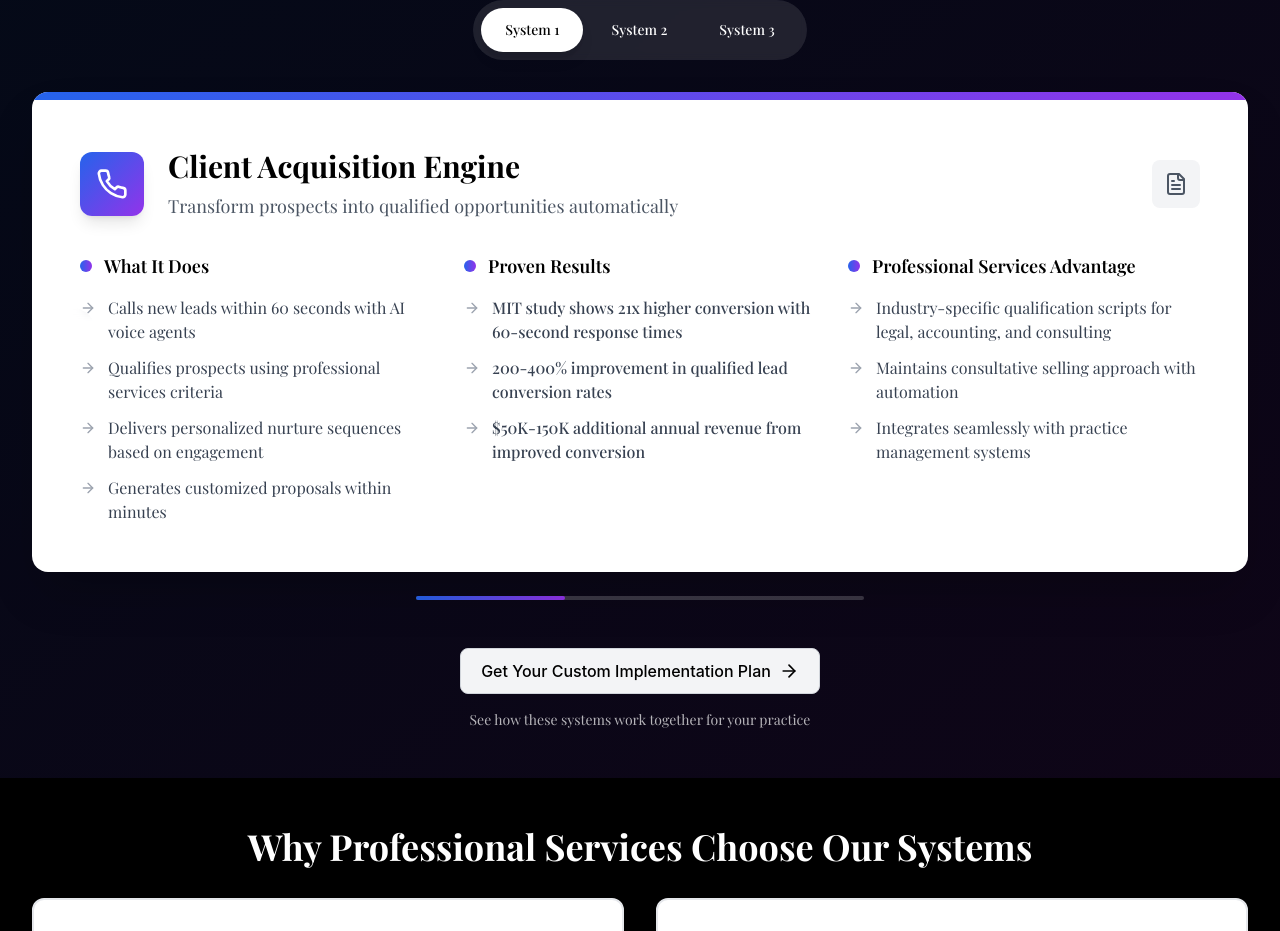
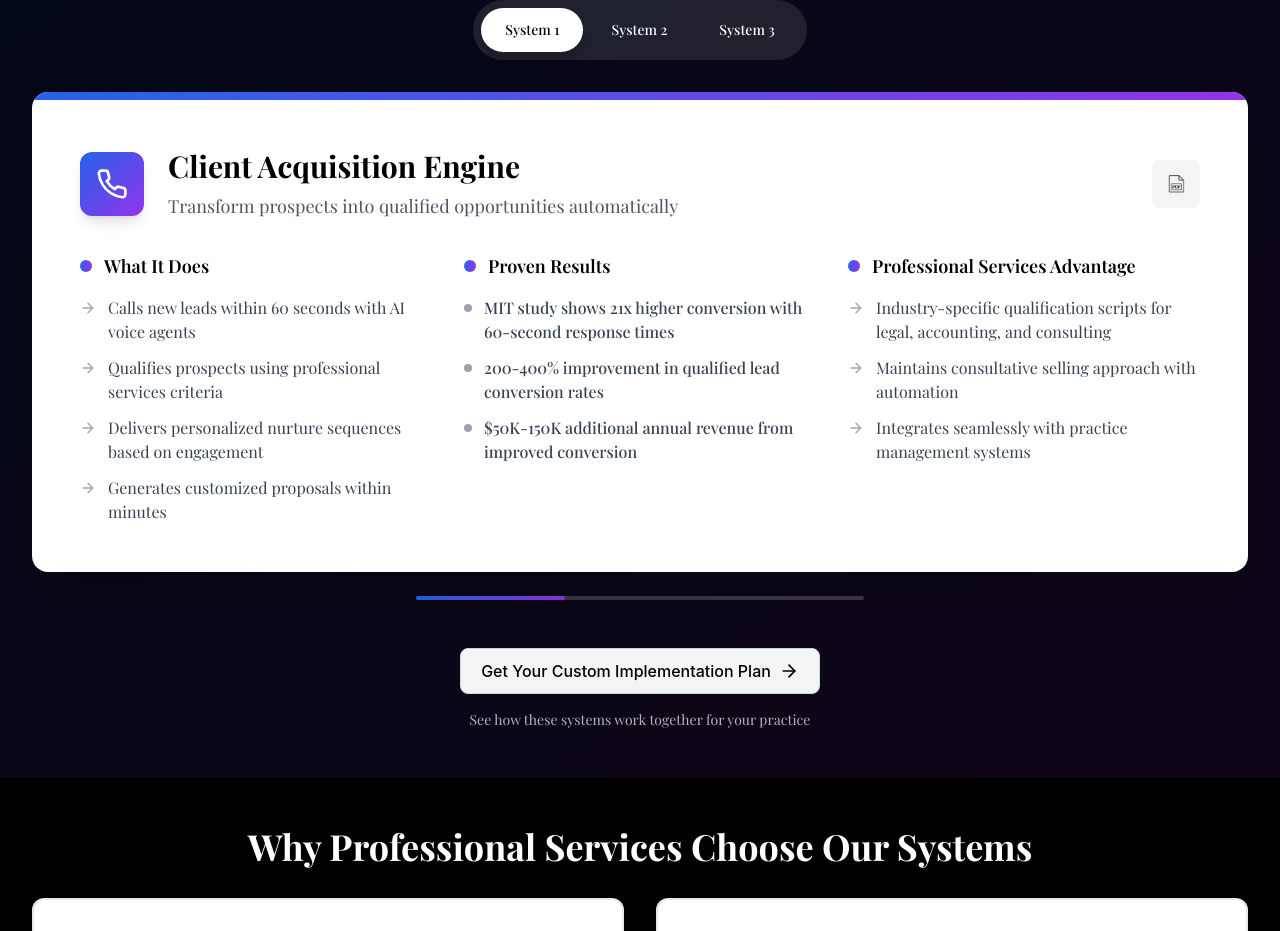
Before and after one commit to ServicoProject/Servico_new, a React (Vite) app: page / in a window 1280 px wide. Shown: the part 852-1783 px from the top of the page. Built offline with nearby package versions, Linux system fonts and the light colour scheme.

Commit message:
Add PDF icon and fix bullet points

```diff
--- a/src/components/SystemsCarousel.tsx
+++ b/src/components/SystemsCarousel.tsx
@@ -1,5 +1,5 @@
 import React, { useState, useEffect } from 'react';
-import { Phone, Settings, Users, ArrowRight, ChevronLeft, ChevronRight, FileText } from 'lucide-react';
+import { Phone, Settings, Users, ArrowRight, ChevronLeft, ChevronRight } from 'lucide-react';
 
 interface SystemsCarouselProps {
   onBookingClick: () => void;
@@ -212,15 +212,14 @@ const SystemsCarousel: React.FC<SystemsCarouselProps> = ({ onBookingClick, isDar
                   </p>
                 </div>
                 <div className="ml-auto">
-                  <a
-                    href={`/pdfs/${currentSystem.title.toLowerCase().replace(/\s+/g, '-')}.pdf`}
-                    target="_blank"
-                    rel="noopener noreferrer"
-                    className="inline-flex items-center justify-center w-12 h-12 bg-gray-100 hover:bg-gray-200 rounded-lg transition-all duration-300 group"
-                    title={`Download ${currentSystem.title} PDF`}
-                  >
-                    <FileText className="w-6 h-6 text-gray-600 group-hover:text-gray-800 group-hover:scale-110 transition-all duration-300" />
-                  </a>
+                  <div className="inline-flex items-center justify-center w-12 h-12 bg-gray-100 hover:bg-gray-200 rounded-lg transition-all duration-300 group cursor-pointer"
+                       title={`Download ${currentSystem.title} PDF`}>
+                    <img
+                      src="/images/pdf.png"
+                      alt="PDF Download"
+                      className="w-6 h-6 group-hover:scale-110 transition-all duration-300"
+                    />
+                  </div>
                 </div>
               </div>
 
@@ -253,7 +252,7 @@ const SystemsCarousel: React.FC<SystemsCarouselProps> = ({ onBookingClick, isDar
                   <ul className="space-y-3">
                     {currentSystem.results.map((result, index) => (
                       <li key={index} className="flex items-start group">
-                        <ArrowRight className="w-4 h-4 mr-3 mt-1 flex-shrink-0 text-gray-400 group-hover:text-gray-600 transition-colors" />
+                        <div className="w-2 h-2 rounded-full bg-gray-400 mr-3 mt-2 flex-shrink-0 group-hover:bg-gray-600 transition-colors" />
                         <span className="text-gray-700 group-hover:text-gray-900 transition-colors font-medium">
                           {result}
                         </span>
```
